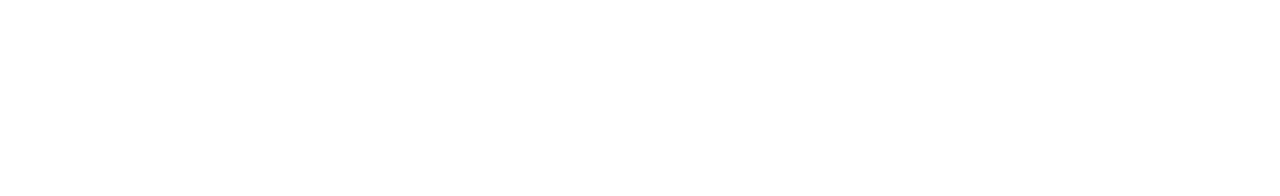
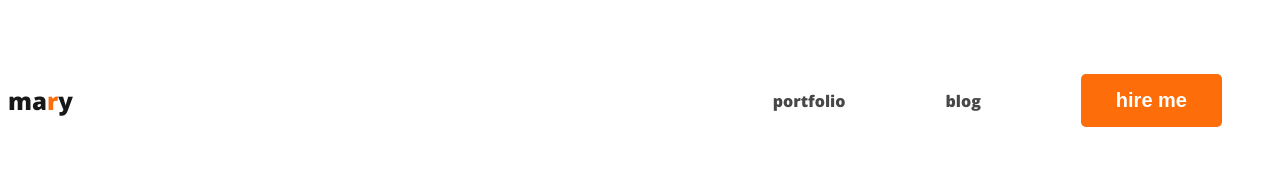
Before and after one commit to Koly-Akter/web-developer-portfolio, a plain HTML site: page index.html in a window 1280 px wide. Drawn offline with nearby package versions, Linux system fonts and the light colour scheme.

Commit message:
added nav

```diff
--- a/index.html
+++ b/index.html
@@ -6,9 +6,21 @@
     <title>
         web developer portfolio
     </title>
+<link rel="preconnect" href="https://fonts.googleapis.com">
+<link rel="preconnect" href="https://fonts.gstatic.com" crossorigin>
+<link href="https://fonts.googleapis.com/css2?family=Open+Sans:wght@800&display=swap" rel="stylesheet">
+    <link rel="stylesheet" href="style/portfolio.css">
 </head>
 <body>
     <header>
+        <nav>
+            <h1 class="nav-title">ma<span class="text-primary">r</span>y</h1>
+            <ul>
+                <li><a href="">portfolio</a></li>
+                <li><a href="">blog</a></li>
+                <li><button class="btn-primary">hire me</button></li>
+            </ul>
+        </nav>
 
     </header>
     <main>
--- /dev/null
+++ b/style/portfolio.css
@@ -0,0 +1,42 @@
+/* common shardd styles */
+body{
+    font-family: 'Open Sans', sans-serif;
+    font-family:'open sans', sans-serif;
+}
+.text-primary{
+    color:#FD6E0A ;
+}
+
+.btn-primary{
+border-radius:5px ;
+background: #FD6E0A;
+border: 0;
+color: white;
+font-size:20px;
+font-style:normal ;
+font-weight: 700;
+padding: 15px 35px;
+}
+/* nav related style */
+nav {
+    display: flex;
+    justify-content: space-between;
+    align-items: center;
+}
+.nav-title{
+    color: #181818;
+    font: 45px;
+    font-weight: 800;
+}
+nav > ul{
+    display: flex;
+    align-items: center;
+}
+nav li{
+    list-style: none;
+    margin: 50px;
+}
+nav a{
+    text-decoration: none;
+    color: #474747;
+}
```
